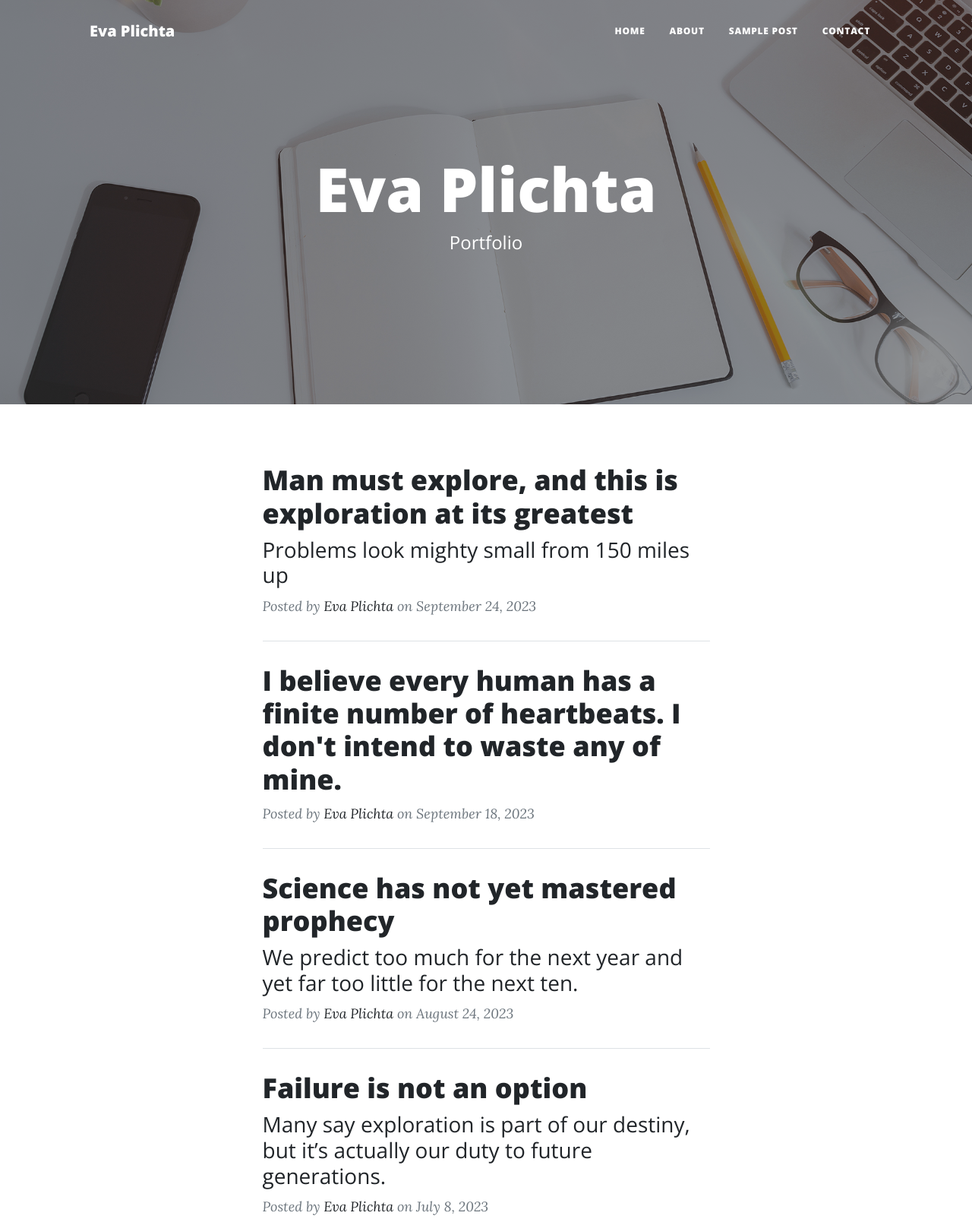
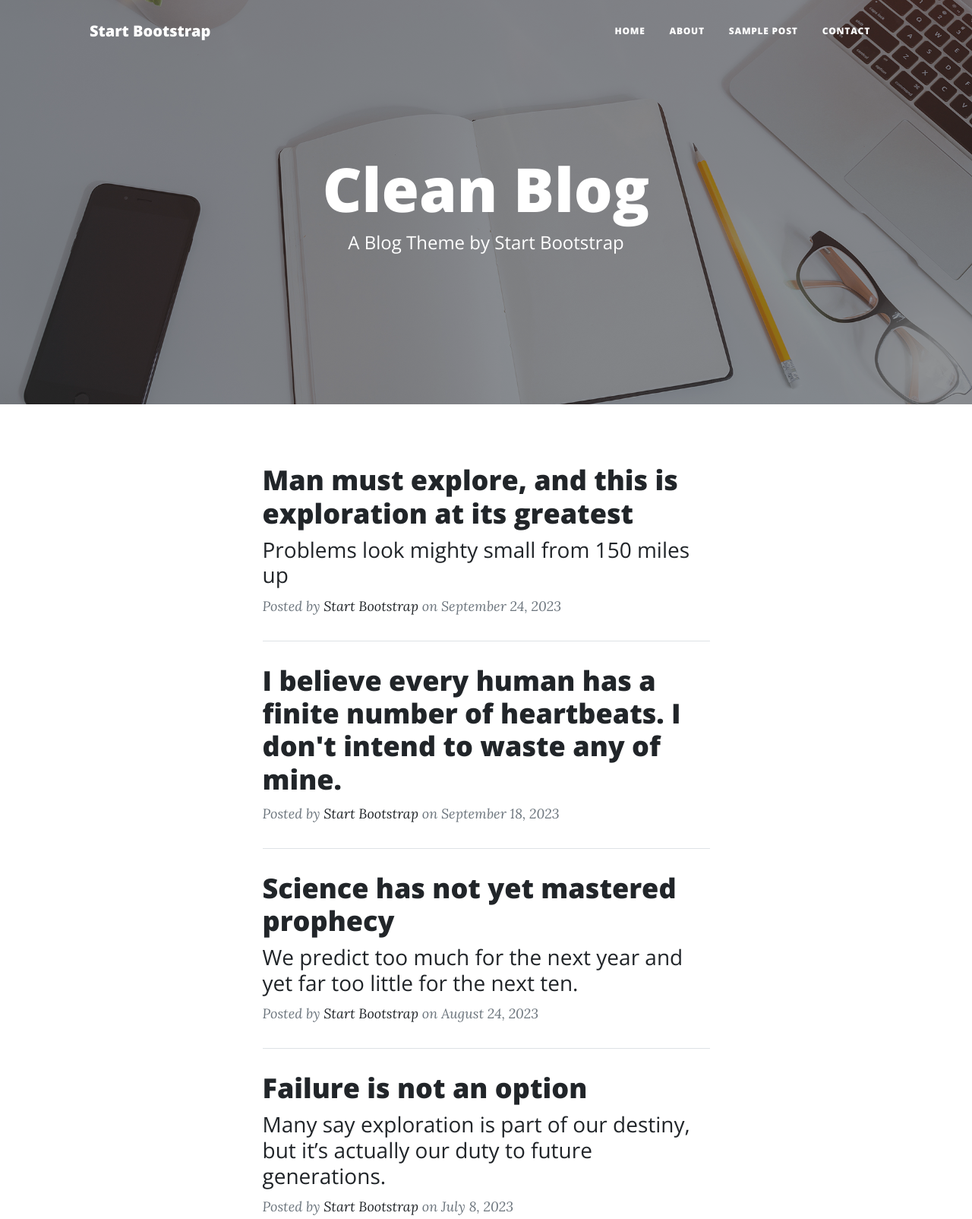
Before and after one commit to evasofiaeva/EvaWebsite, a plain HTML site: page index.html in a window 1280 px wide. Shown: the top 1604 px of the page at 76% size. Drawn offline with nearby package versions, Linux system fonts and the light colour scheme.

Commit message:
Add files via upload

```diff
--- a/index.html
+++ b/index.html
@@ -5,7 +5,7 @@
         <meta name="viewport" content="width=device-width, initial-scale=1, shrink-to-fit=no" />
         <meta name="description" content="" />
         <meta name="author" content="" />
-        <title>Eva Plichta</title>
+        <title>Clean Blog - Start Bootstrap Theme</title>
         <link rel="icon" type="image/x-icon" href="assets/favicon.ico" />
         <!-- Font Awesome icons (free version)-->
         <script src="https://use.fontawesome.com/releases/v6.3.0/js/all.js" crossorigin="anonymous"></script>
@@ -19,7 +19,7 @@
         <!-- Navigation-->
         <nav class="navbar navbar-expand-lg navbar-light" id="mainNav">
             <div class="container px-4 px-lg-5">
-                <a class="navbar-brand" href="index.html">Eva Plichta</a>
+                <a class="navbar-brand" href="index.html">Start Bootstrap</a>
                 <button class="navbar-toggler" type="button" data-bs-toggle="collapse" data-bs-target="#navbarResponsive" aria-controls="navbarResponsive" aria-expanded="false" aria-label="Toggle navigation">
                     Menu
                     <i class="fas fa-bars"></i>
@@ -40,8 +40,8 @@
                 <div class="row gx-4 gx-lg-5 justify-content-center">
                     <div class="col-md-10 col-lg-8 col-xl-7">
                         <div class="site-heading">
-                            <h1>Eva Plichta</h1>
-                            <span class="subheading">Portfolio</span>
+                            <h1>Clean Blog</h1>
+                            <span class="subheading">A Blog Theme by Start Bootstrap</span>
                         </div>
                     </div>
                 </div>
@@ -59,7 +59,7 @@
                         </a>
                         <p class="post-meta">
                             Posted by
-                            <a href="#!">Eva Plichta</a>
+                            <a href="#!">Start Bootstrap</a>
                             on September 24, 2023
                         </p>
                     </div>
@@ -70,7 +70,7 @@
                         <a href="post.html"><h2 class="post-title">I believe every human has a finite number of heartbeats. I don't intend to waste any of mine.</h2></a>
                         <p class="post-meta">
                             Posted by
-                            <a href="#!">Eva Plichta</a>
+                            <a href="#!">Start Bootstrap</a>
                             on September 18, 2023
                         </p>
                     </div>
@@ -84,7 +84,7 @@
                         </a>
                         <p class="post-meta">
                             Posted by
-                            <a href="#!">Eva Plichta</a>
+                            <a href="#!">Start Bootstrap</a>
                             on August 24, 2023
                         </p>
                     </div>
@@ -98,7 +98,7 @@
                         </a>
                         <p class="post-meta">
                             Posted by
-                            <a href="#!">Eva Plichta</a>
+                            <a href="#!">Start Bootstrap</a>
                             on July 8, 2023
                         </p>
                     </div>
@@ -140,7 +140,7 @@
                                 </a>
                             </li>
                         </ul>
-                        <div class="small text-center text-muted fst-italic">Copyright &copy; Eva Plichta 2024</div>
+                        <div class="small text-center text-muted fst-italic">Copyright &copy; Your Website 2023</div>
                     </div>
                 </div>
             </div>
```
